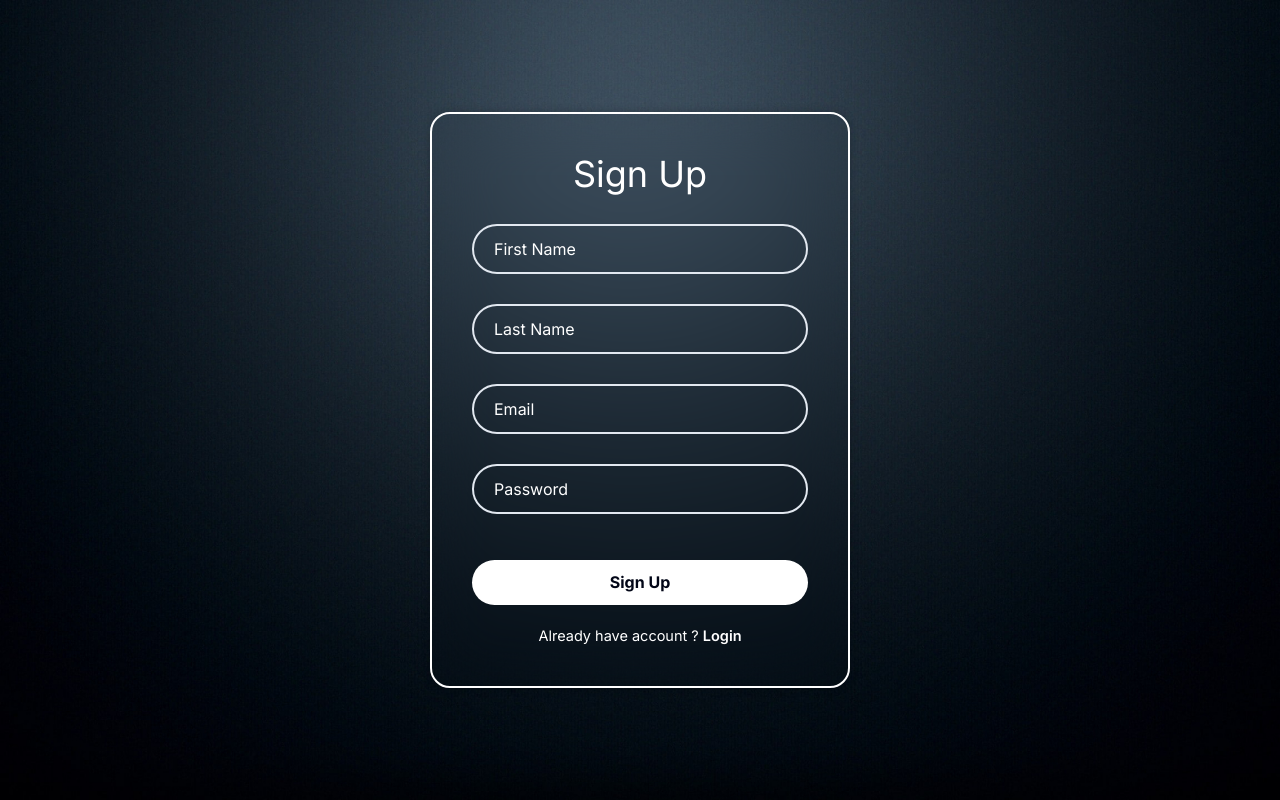
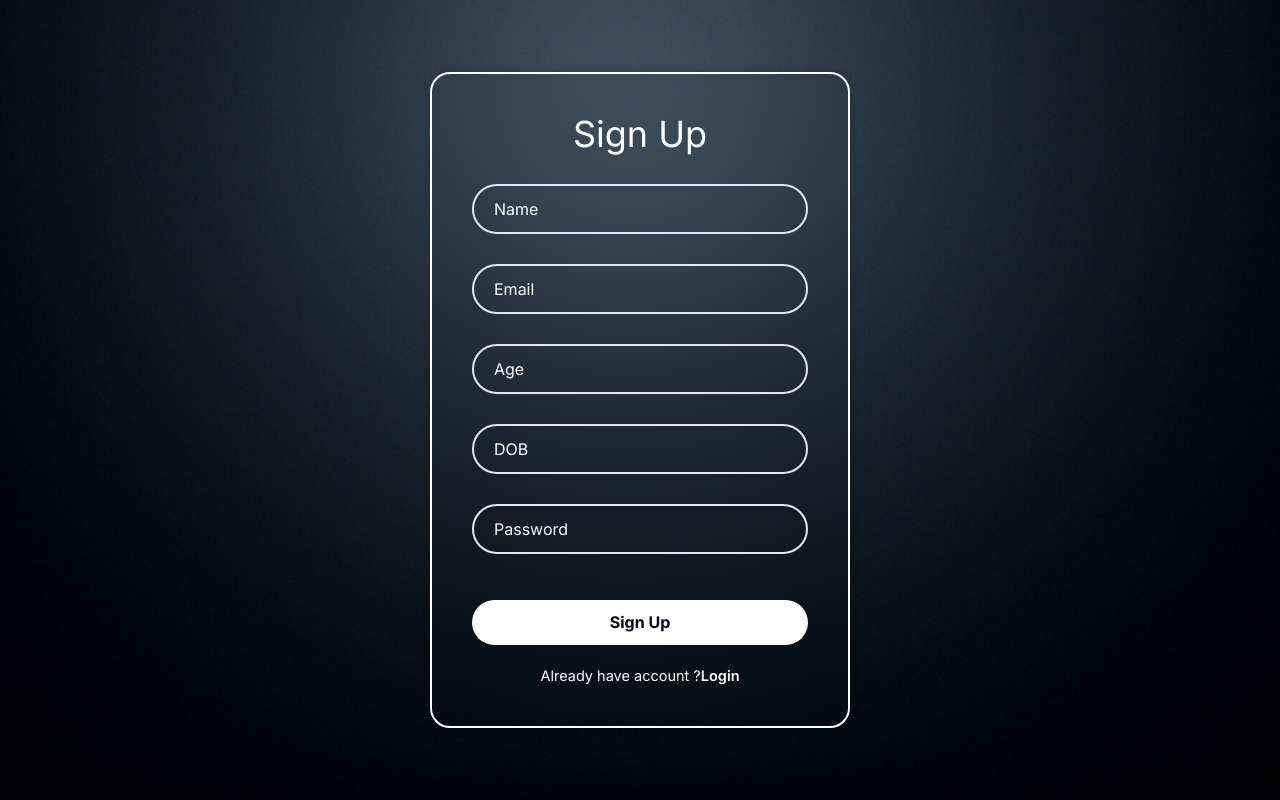
Before and after one commit to itzhasan/costum_booking, a Next.js app: page /auth/signup in a window 1280 px wide. Built offline with nearby package versions, Linux system fonts and the light colour scheme.

Commit message:
complete auth

```diff
--- a/app/auth/login/page.js
+++ b/app/auth/login/page.js
@@ -1,52 +1,93 @@
-'use client'
+"use client";
 import { useRouter } from "next/navigation";
 import { useState, useRef, useEffect } from "react";
 import { FaUser } from "react-icons/fa";
 import { FaLock } from "react-icons/fa";
+import axios from "axios";
 
 export default function Login() {
-    const router = useRouter()
-    const inputEmail = useRef();
-    const inputPassword = useRef();
+  const router = useRouter();
+
+  const inputEmail = useRef(null);
+  const inputPassword = useRef(null);
 
 
   const getLoginAccess = async () => {
+    const email = inputEmail.current.value;
+    const password = inputPassword.current.value;
+    console.log(`name:${email} , password:${password}`)
     try {
-            let resp = await fetch(`http://localhost:8000/users/login?email=${inputEmail.current.value}&password=${inputPassword.current.value}`);
-            let data = await resp.json();
-            console.log(data)
-            alert("ok")
+        const response = await axios.post("http://localhost:8000/users/login", {
+            email,
+            password,
+          });
+          const token = response.data.token
+          console.log(token);
+          localStorage.setItem('token',token)
+          if(token){
+            router.push('/');
+
           }
-        catch (error) {
+          else(
+            alert("noy")
+          )
+    } catch (error) {
       console.log(error);
     }
   };
 
-    function handleClick() {
-        getLoginAccess()
-    }
+
   return (
     <div className=" container w-full flex items-center justify-center">
-
-            <form className="mx-[10px] rounded-[20px] p-[40px] w-[420px] myblur border-2 border-solid border-white text-white ">
+      <div className="mx-[10px] rounded-[20px] p-[40px] w-[420px] myblur border-2 border-solid border-white text-white ">
         <h1 className="text-4xl text-center	">Login</h1>
         <div className="relative w-full h-[50px] my-[30px]">
-                    <input ref={inputEmail} type="text" placeholder="Email" required className="w-full h-full bg-transparent outline-none border-2 rounded-[40px] border-slate-200 placeholder:text-white text-base text-white pr-[45px] pl-[20px] py-[20px]" />
+          <input
+            ref={inputEmail}
+            type="text"
+            placeholder="Email"
+            required
+            className="w-full h-full bg-transparent outline-none border-2 rounded-[40px] border-slate-200 placeholder:text-white text-base text-white pr-[45px] pl-[20px] py-[20px]"
+          />
           <FaUser className="absolute right-[20px] top-[50%] translate-y-[-50%] text-base" />
         </div>
         <div className="relative w-full h-[50px] my-[30px]">
-                    <input ref={inputPassword} type="password" placeholder="Password" required className="w-full h-full bg-transparent outline-none border-2 rounded-[40px] border-slate-200 placeholder:text-white text-base text-white pr-[45px] pl-[20px] py-[20px]" />
+          <input
+            ref={inputPassword}
+            type="password"
+            placeholder="Password"
+            required
+            className="w-full h-full bg-transparent outline-none border-2 rounded-[40px] border-slate-200 placeholder:text-white text-base text-white pr-[45px] pl-[20px] py-[20px]"
+          />
           <FaLock className="absolute right-[20px] top-[50%] translate-y-[-50%] text-base" />
         </div>
         <div className="flex justify-between text-sm">
-                    <label ><input type="checkbox" className="accent-white mr-[4px]" />Remember me</label>
-                    <a href="#" className="hover:underline">Forgot password?</a>
+          <label>
+            <input type="checkbox" className="accent-white mr-[4px]" />
+            Remember me
+          </label>
+          <a href="#" className="hover:underline">
+            Forgot password?
+          </a>
         </div>
-                <button onClick={handleClick}  className="mt-4 w-full h-[45px] bg-white outline-none rounded-[40px] text-[16px] text-slate-950 font-bold">Login</button>
-                <div className="text-[14.5px] text-center mt-[20px]"><p>Don't have account? <a onClick={()=>(router.push('/auth/signup'))} className="hover:underline font-semibold">Register</a></p></div>
-
-            </form>
-
+        <button
+          onClick={()=>getLoginAccess()}
+          className="mt-4 w-full h-[45px] bg-white outline-none rounded-[40px] text-[16px] text-slate-950 font-bold"
+        >
+          Login
+        </button>
+        <div className="text-[14.5px] text-center mt-[20px]">
+          <p>
+            Don't have account?{" "}
+            <a
+              onClick={() => router.push("/auth/signup")}
+              className="hover:underline font-semibold"
+            >
+              Register
+            </a>
+          </p>
         </div>
-    )
+      </div>
+    </div>
+  );
 }
--- a/app/auth/signup/page.js
+++ b/app/auth/signup/page.js
@@ -1,36 +1,114 @@
-'use client'
+"use client";
 import { useRouter } from "next/navigation";
+import { useState } from "react";
+import axios from "axios";
+export default function Signup() {
+  const router = useRouter();
+  const [name, setName] = useState("");
+  const [email, setEmail] = useState("");
+  const [age, setAge] = useState("");
+  const [dob, setDob] = useState("");
+  const [password, setPassword] = useState("");
 
-export default function Signup(){
-    const router = useRouter()
 
+  const handleSignup = async () => {
+    console.log("start post");
+    try {
+      const response = await axios.post("http://localhost:8000/users/signup", {
+        name,
+        email,
+        age,
+        dob,
+        password,
+      });
+    //   const token = response.data.token;
+      console.log("name:",name);
+      console.log("posting");
+    //   localStorage.setItem("token", token);
+    } catch (error) {
+      if (error.response) {
+        // The request was made and the server responded with a status code
+        console.error("Response data:", error.response.data);
+        console.error("Response status:", error.response.status);
+        console.error("Response headers:", error.response.headers);
+      } else if (error.request) {
+        // The request was made but no response was received
+        console.error("No response received. Request:", error.request);
+      } else {
+        // Something happened in setting up the request
+        console.error("Error setting up the request:", error.message);
+      }
+    }
+  };
   return (
     <div className=" container flex items-center justify-center">
-
-            <form className="mx-[10px] rounded-[20px] p-[40px] w-[420px] myblur border-2 border-solid border-white text-white ">
+      <div className="mx-[10px] rounded-[20px] p-[40px] w-[420px] myblur border-2 border-solid border-white text-white ">
         <h1 className="text-4xl text-center	">Sign Up</h1>
         <div className="relative w-full h-[50px] my-[30px]">
-                    <input type="text" placeholder="First Name" required className="w-full h-full bg-transparent outline-none border-2 rounded-[40px] border-slate-200 placeholder:text-white text-base text-white pr-[45px] pl-[20px] py-[20px]"/>
-
+          <input
+            onChange={(el)=>setName(el.target.value)}
+            type="text"
+            placeholder="Name"
+            required
+            className="w-full h-full bg-transparent outline-none border-2 rounded-[40px] border-slate-200 placeholder:text-white text-base text-white pr-[45px] pl-[20px] py-[20px]"
+          />
         </div>
         <div className="relative w-full h-[50px] my-[30px]">
-                    <input type="text" placeholder="Last Name" required className="w-full h-full bg-transparent outline-none border-2 rounded-[40px] border-slate-200 placeholder:text-white text-base text-white pr-[45px] pl-[20px] py-[20px]"/>
-
+          <input
+            onChange={(el)=>setEmail(el.target.value)}
+            type="text"
+            placeholder="Email"
+            required
+            className="w-full h-full bg-transparent outline-none border-2 rounded-[40px] border-slate-200 placeholder:text-white text-base text-white pr-[45px] pl-[20px] py-[20px]"
+          />
         </div>
         <div className="relative w-full h-[50px] my-[30px]">
-                    <input type="text" placeholder="Email" required className="w-full h-full bg-transparent outline-none border-2 rounded-[40px] border-slate-200 placeholder:text-white text-base text-white pr-[45px] pl-[20px] py-[20px]"/>
-
+          <input
+            onChange={(el)=>setAge(el.target.value)}
+            type="text"
+            placeholder="Age"
+            required
+            className="w-full h-full bg-transparent outline-none border-2 rounded-[40px] border-slate-200 placeholder:text-white text-base text-white pr-[45px] pl-[20px] py-[20px]"
+          />
         </div>
         <div className="relative w-full h-[50px] my-[30px]">
-                    <input type="password" placeholder="Password" required className="w-full h-full bg-transparent outline-none border-2 rounded-[40px] border-slate-200 placeholder:text-white text-base text-white pr-[45px] pl-[20px] py-[20px]"/>
-
+          <input
+            onChange={(el)=>setDob(el.target.value)}
+            type="text"
+            placeholder="DOB"
+            required
+            className="w-full h-full bg-transparent outline-none border-2 rounded-[40px] border-slate-200 placeholder:text-white text-base text-white pr-[45px] pl-[20px] py-[20px]"
+          />
         </div>
 
-                <button type="submit" className="mt-4 w-full h-[45px] bg-white outline-none rounded-[40px] text-[16px] text-slate-950 font-bold">Sign Up</button>
-                <div className="text-[14.5px] text-center mt-[20px]"><p>Already have account ? <a onClick={()=>(router.push('/auth/login'))} className="hover:underline font-semibold">Login</a></p></div>
+        <div className="relative w-full h-[50px] my-[30px]">
+          <input
+            onChange={(el)=>setPassword(el.target.value)}
+            type="password"
+            placeholder="Password"
+            required
+            className="w-full h-full bg-transparent outline-none border-2 rounded-[40px] border-slate-200 placeholder:text-white text-base text-white pr-[45px] pl-[20px] py-[20px]"
+          />
+        </div>
 
-            </form>
-
+        <button
+          onClick={handleSignup}
+          className="mt-4 w-full h-[45px] bg-white outline-none rounded-[40px] text-[16px] text-slate-950 font-bold"
+        >
+          Sign Up
+        </button>
+        <div className="text-[14.5px] text-center mt-[20px]">
+          <p>
+            Already have account ?
+            <a
+              onClick={() => router.push("/auth/login")}
+              className="hover:underline font-semibold"
+            >
+              Login
+            </a>
+          </p>
         </div>
-    )
+      </div>
+    </div>
+  );
 }
--- a/app/components/home/mainBody.jsx
+++ b/app/components/home/mainBody.jsx
@@ -1,6 +1,9 @@
 import mainBody from '../../assets/main/mainbody.jpeg'
 import Image from 'next/image'
 export const MainBody = () => {
+    function handleClick(){
+
+    }
     return(
         <div>
             <div className='flex pl-[70px] gap-36 pt-[90px]'>
--- a/app/pages/dashboard/dashboard.jsx
+++ b/app/dashboard/dashboard.js
@@ -1,5 +1,9 @@
 import { DashboardHeader } from "@/app/components/dashboard/dashboardHeader"
-export const Dashboard =() =>{
+import { useRouter } from "next/navigation";
+
+export function Dashboard(){
+    const router = useRouter();
+
     return(
         <div>
             <div className="flex justify-center pt-16 text-4xl font-semibold">
--- a/app/pages/index.jsx
+++ b/app/pages/index.jsx
@@ -1,5 +1,4 @@
 //main function check if user have account or not
-import { Dashboard } from "./dashboard/dashboard"
 import { CreateNew } from "./createNew/createNew"
 import { BusinessDescribtion } from "./createNew/businessDescribtion"
 import { ServiceMenu } from "./createNew/serviceMenu"
--- a/package.json
+++ b/package.json
@@ -10,6 +10,9 @@
   },
   "dependencies": {
     "antd": "^5.13.2",
+    "axios": "^1.6.5",
+    "jsonwebtoken": "^9.0.2",
+    "jwt-decode": "^4.0.0",
     "next": "14.0.4",
     "react": "^18",
     "react-dom": "^18",
```
Also changed, not shown: app/components/home/mainHeader.jsx (+24 -3 lines), 1 other file (tests, documents, lock files or other folders). Lines whose indentation alone changed are shown as unchanged.
